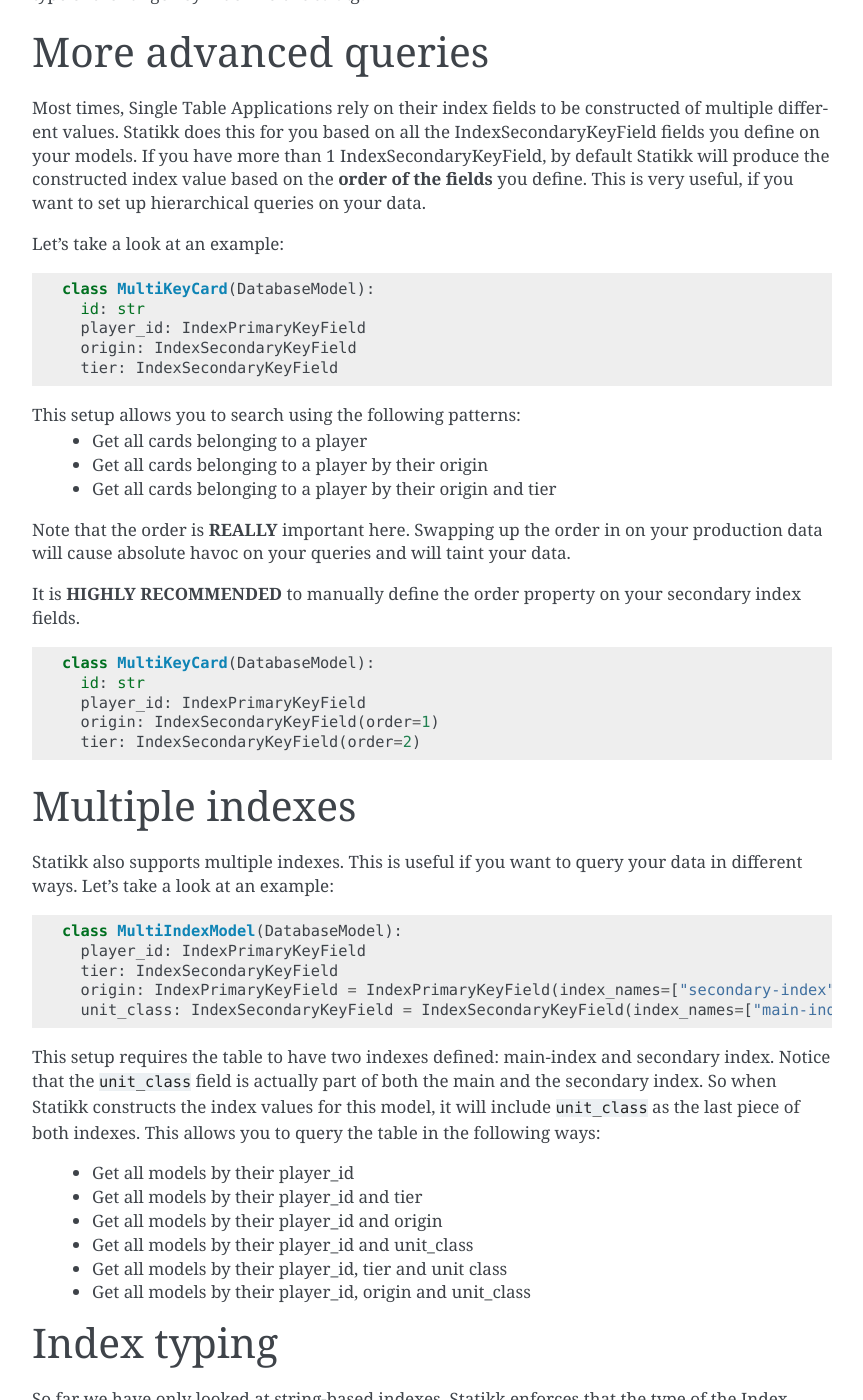
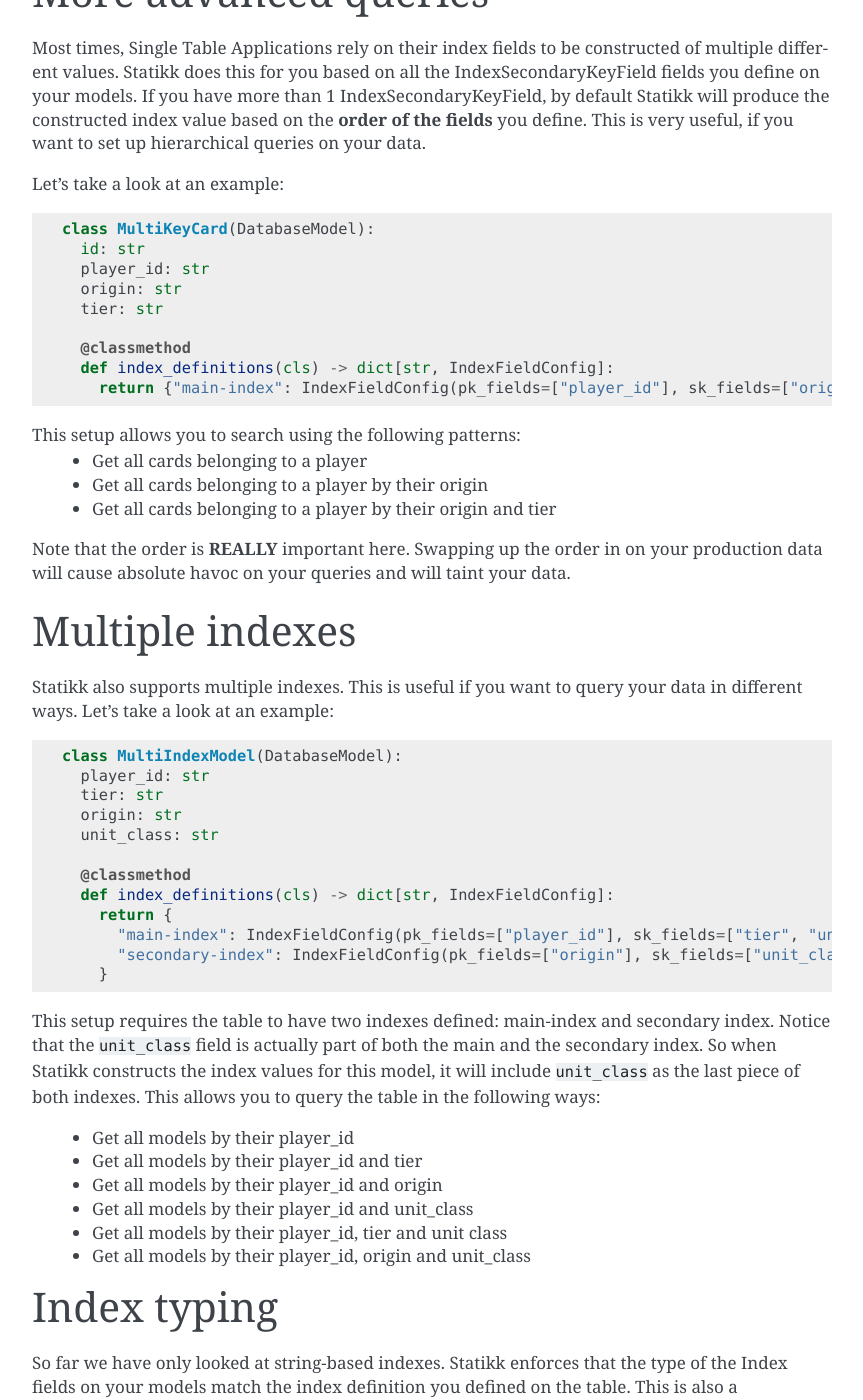
Before and after one commit to terinia/statikk, a Sphinx documentation site: the page built from docs/usage.rst, in a window 1280 px wide and 1400 px high, scrolled down 3169 px. Shown: the whole window, without its empty margins (338-1201 px from the left). Built offline with Sphinx 7.4.7, drawn with Linux system fonts in a browser that asks for light colours; some of the changed text lies outside the part shown.

Commit message:
Documentation changes

```diff
--- a/docs/usage.rst
+++ b/docs/usage.rst
@@ -50,21 +50,14 @@
 
   class Player(DatabaseModel):
     # we don't define an id field, so a uuid will be automatically assigned to the model when it's created
-    last_login_date: IndexSecondaryKeyField
+    last_login_date: datetime
 
     @classmethod
-    def type_is_primary_key(cls):
-        # Makes the model's type the primary key. The model's type is the class name
-        return True
+    def index_definitions(cls) -> dict[str, IndexFieldConfig]:
+        return {"main-index": IndexFieldConfig(pk_fields=["type"], sk_fields=["last_login_date"])}
 
     @classmethod
-    def include_type_in_sort_key(cls):
-        # By default, the model's type is alawys included in the sort key. This is useful to avoid collisions of similar
-        # models that share the same primary key. Here however, we want the type to be the primary key only.
-        return False
-
-    @classmethod
-    def model_type(cls):
+    def type(cls):
       # The default return value for this method is the name of the class, but feel free to override it here to whatever
       # you'd like present in the sort key.
       return "Player"
@@ -72,10 +65,14 @@
 
   class Card(DatabaseModel):
     id: str
-    player_id: IndexPrimaryKeyField
-    tier: IndexSecondaryKeyField
+    player_id: str
+    tier: str
     values: list[int]
     cost: int
+
+    @classmethod
+    def index_definitions(cls) -> dict[str, IndexFieldConfig]:
+      return {"main-index": IndexFieldConfig(pk_fields=["player_id"], sk_fields=["tier"])}
 
 The above setup allows us to query the table in the following ways:
  - Get all players
@@ -168,9 +165,13 @@
 
     class MultiKeyCard(DatabaseModel):
       id: str
-      player_id: IndexPrimaryKeyField
-      origin: IndexSecondaryKeyField
-      tier: IndexSecondaryKeyField
+      player_id: str
+      origin: str
+      tier: str
+
+      @classmethod
+      def index_definitions(cls) -> dict[str, IndexFieldConfig]:
+        return {"main-index": IndexFieldConfig(pk_fields=["player_id"], sk_fields=["origin", "tier"])}
 
 This setup allows you to search using the following patterns:
  - Get all cards belonging to a player
@@ -180,15 +181,6 @@
 Note that the order is **REALLY** important here. Swapping up the order in on your production data will cause absolute havoc on your queries
 and will taint your data.
 
-It is **HIGHLY RECOMMENDED** to manually define the order property on your secondary index fields.
-
-.. code-block:: python
-
-    class MultiKeyCard(DatabaseModel):
-      id: str
-      player_id: IndexPrimaryKeyField
-      origin: IndexSecondaryKeyField(order=1)
-      tier: IndexSecondaryKeyField(order=2)
 
 ====================
 Multiple indexes
@@ -199,10 +191,17 @@
 .. code-block:: python
 
   class MultiIndexModel(DatabaseModel):
-    player_id: IndexPrimaryKeyField
-    tier: IndexSecondaryKeyField
-    origin: IndexPrimaryKeyField = IndexPrimaryKeyField(index_names=["secondary-index"])
-    unit_class: IndexSecondaryKeyField = IndexSecondaryKeyField(index_names=["main-index", "secondary-index"])
+    player_id: str
+    tier: str
+    origin: str
+    unit_class: str
+
+    @classmethod
+    def index_definitions(cls) -> dict[str, IndexFieldConfig]:
+      return {
+        "main-index": IndexFieldConfig(pk_fields=["player_id"], sk_fields=["tier", "unit_class"]),
+        "secondary-index": IndexFieldConfig(pk_fields=["origin"], sk_fields=["unit_class"]),
+      }
 
 This setup requires the table to have two indexes defined: main-index and secondary index. Notice that the ``unit_class`` field
 is actually part of both the main and the secondary index. So when Statikk constructs the index values for this model, it will include
@@ -231,8 +230,12 @@
 .. code-block:: python
 
     class Card(DatabaseModel):
-        player_id: IndexPrimaryKeyField
-        cost: IndexSecondaryKeyField(type=int)
+        player_id: str
+        cost: int
+
+    @classmethod
+    def index_definitions(cls) -> dict[str, IndexFieldConfig]:
+      return {"main-index": IndexFieldConfig(pk_fields=["player_id"], sk_fields=["cost"])}
 
     def query_data():
        models = list(Card.query(hash_key=Equals(player.id), range_key=GreaterThan(4), filter_condition=Attr("type").gte("Card")))
@@ -287,11 +290,15 @@
 .. code-block:: python
 
   class Card(DatabaseModel):
-    player_id: IndexPrimaryKeyField
-    tier: IndexSecondaryKeyField
+    player_id: str
+    tier: str
     values: set[int]
     cost: int
     name: str = "Foo"
+
+    @classmethod
+    def index_definitions(cls) -> dict[str, IndexFieldConfig]:
+      return {"main-index": IndexFieldConfig(pk_fields=["player_id"], sk_fields=["tier"])}
 
   card = Card(player_id=player.id, tier="EPIC", values={1, 2, 3, 4}, cost=5, name="FooFoo")
   card.save()
```
Also changed, not shown: README.rst (+7 -3 lines).
